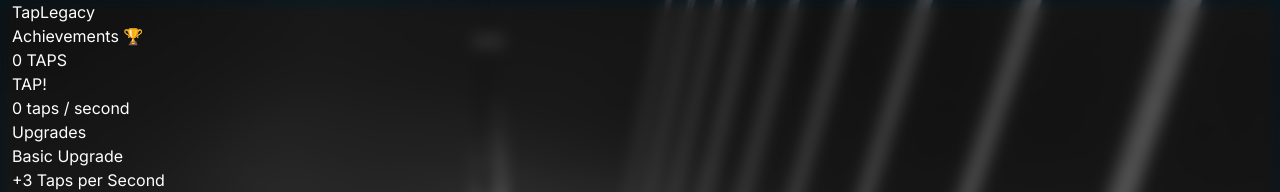
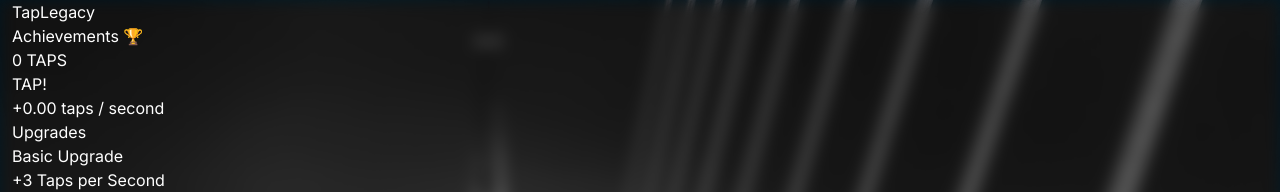
Before and after one commit to Sillor/taplegacy, a React (Vite) app: page / in a window 1280 px wide. Shown: the top 192 px of the page. Built offline with nearby package versions, Linux system fonts and the light colour scheme.

Commit message:
Adjust styling, code format

```diff
--- a/src/layout/Clicker.jsx
+++ b/src/layout/Clicker.jsx
@@ -1,16 +1,16 @@
+import React from 'react';
+
 function Clicker({ taps, addTaps, cps }) {
   return (
-    <div className="md:max-w-sm lg:max-w-lg md:h-[80vh] p-4 h-full w-full bg-black rounded-md bg-clip-padding backdrop-filter backdrop-blur-sm bg-opacity-60 border-2 border-white flex flex-col justify-center items-center py-36">
-      <h2 className="font-bold text-3xl md:text-4xl mb-16"> {taps} TAPS</h2>
+    <div className="flex flex-col items-center justify-center h-full p-4 md:max-w-sm lg:max-w-lg md:h-[80vh] w-full bg-black rounded-md bg-clip-padding backdrop-filter backdrop-blur-sm bg-opacity-60 border-2 border-white">
+      <h2 className="mb-16 text-3xl font-bold md:text-4xl">{taps} TAPS</h2>
       <button
-        className="p-6 text-5xl active:text-4xl font-extrabold border-2 border-white-400 backdrop-filter backdrop-blur-sm bg-white bg-opacity-5 rounded-xl tap--button"
-        onClick={() => {
-          addTaps();
-        }}
+        className="w-full p-6 text-5xl font-extrabold border-2 border-white-400 rounded-xl tap--button bg-white bg-opacity-5 backdrop-filter backdrop-blur-sm active:text-4xl h-24"
+        onClick={addTaps}
       >
         TAP!
       </button>
-      <p>{cps} taps / second</p>
+      <p className="mt-4">+{cps} taps / second</p>
     </div>
   );
 }
--- a/src/layout/Game.jsx
+++ b/src/layout/Game.jsx
@@ -1,35 +1,34 @@
-import React from 'react';
+import React, { useState, useEffect } from 'react';
 import Upgrades from './Upgrades';
 import Clicker from './Clicker';
 
 function Game() {
-  const [taps, setTaps] = React.useState(0);
+  const [taps, setTaps] = useState(0);
+  const [seconds, setSeconds] = useState(0);
+  const [clicks, setClicks] = useState(0);
+  const [cps, setCPS] = useState(0);
 
-  const [seconds, setSeconds] = React.useState(0);
-  const [clicks, setClicks] = React.useState(0);
-  const [cps, setCPS] = React.useState(0);
+  const addTaps = () => {
+    setTaps((oldTaps) => oldTaps + 1);
+    setClicks((oldClicks) => oldClicks + 1);
+  };
 
-  function addTaps() {
-    setTaps((oldTaps) => (oldTaps += 1));
-    setClicks((oldClicks) => (oldClicks += 1));
-  }
-
-  React.useEffect(() => {
+  useEffect(() => {
     const interval = setInterval(() => {
-      setSeconds((oldSeconds) => oldSeconds + 1);
-    }, 1000);
+      setSeconds((oldSeconds) => oldSeconds + 0.1);
+    }, 100);
 
     return () => clearInterval(interval);
   }, []);
 
-  React.useEffect(() => {
-    if (seconds >= 2) {
-      setCPS(clicks / seconds);
+  useEffect(() => {
+    if (seconds >= 1) {
+      setCPS((clicks / seconds).toFixed(2));
       setSeconds(0);
       setClicks(0);
     }
     // console.log(`S: ${seconds}\tC: ${clicks}\tCPS: ${cps}\t`);
-  }, [seconds, clicks, cps]);
+  }, [seconds, clicks]);
 
   return (
     <div className="flex justify-center flex-wrap gap-4">
```
